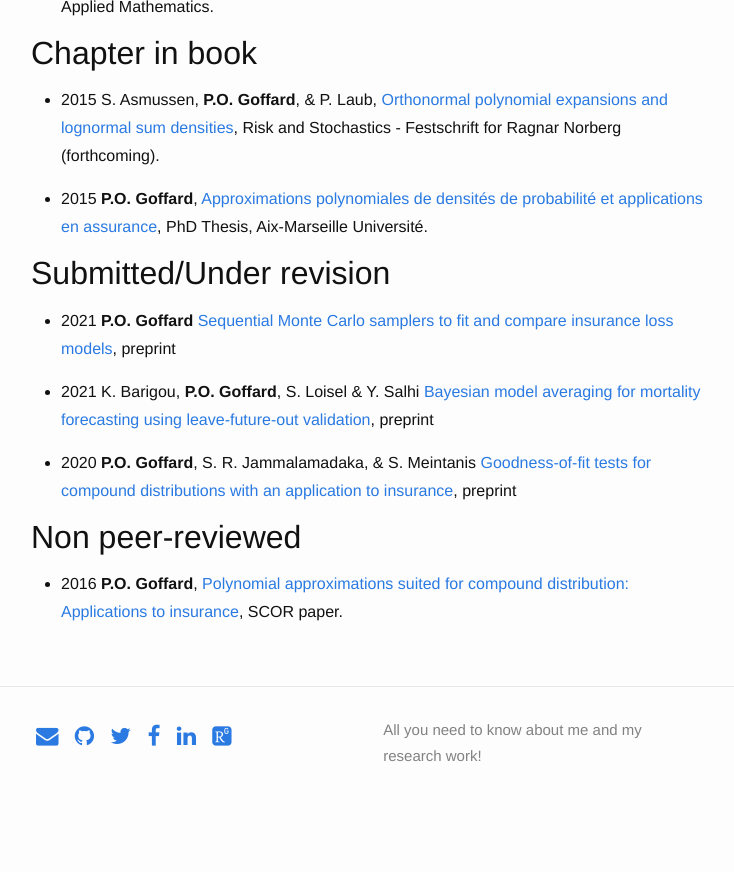
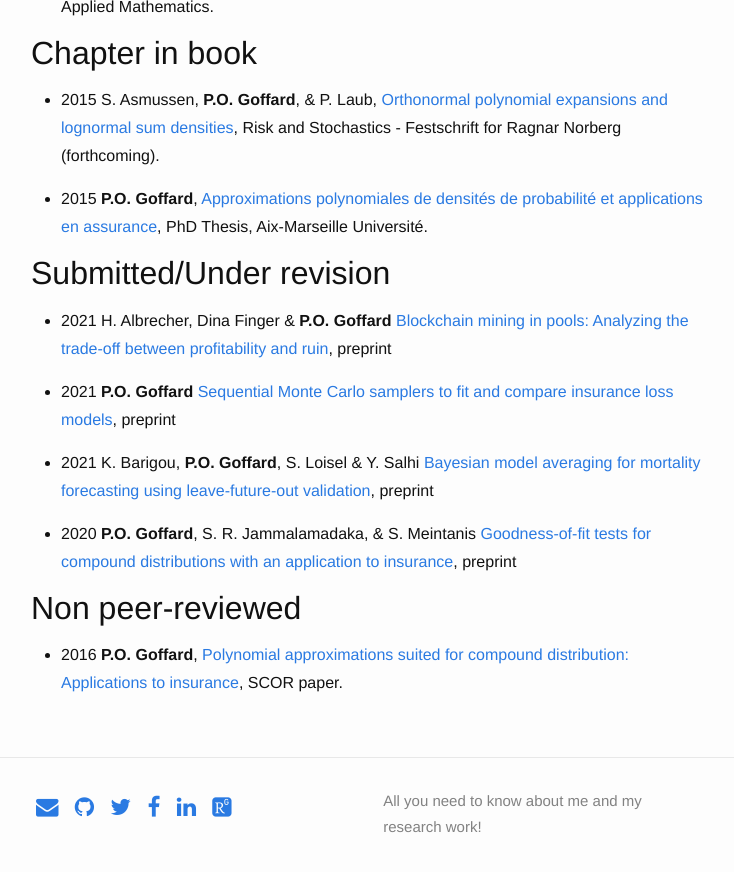
Before and after one commit to LaGauffre/LaGauffre.github.io, a Jekyll site: the page built from Publications.md, in a window 1280 px wide and 900 px high, scrolled down 1127 px. Shown: the top 872 px of the window, without its empty margins (269-1003 px from the left). Built offline with Jekyll 4.4.1, drawn with Linux system fonts in a browser that asks for light colours; nearby versions of some CDN libraries; some web fonts are replaced; before the commit the page ends 1956 px from its top, so only the background shows below that.

Commit message:
Update publications.md

```diff
--- a/Publications.md
+++ b/Publications.md
@@ -35,11 +35,12 @@ permalink: /Publi/
 
 ## Submitted/Under revision
 
+* 2021 H. Albrecher, Dina Finger & **P.O. Goffard** [Blockchain mining in pools: Analyzing the trade-off between profitability and ruin](/Publications/blockchain_pool.pdf), preprint
+
 * 2021 **P.O. Goffard** [Sequential Monte Carlo samplers to fit and compare insurance loss models](/Publications/smclomo_goffard.pdf), preprint
 
 * 2021 K. Barigou, **P.O. Goffard**, S. Loisel & Y. Salhi [Bayesian model averaging for mortality forecasting
 using leave-future-out validation](/Publications/BMAmortalityforecasting_18032021.pdf), preprint
-
 
 * 2020 **P.O. Goffard**, S. R. Jammalamadaka, & S. Meintanis [Goodness-of-fit tests for compound distributions with an application to insurance](/Publications/GOF_Compound_Distribution_Goffard_Jammalamadaka_Meintanis.pdf), preprint
 
```
Also changed, not shown: 1 other file.
